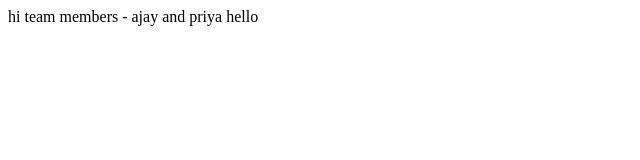
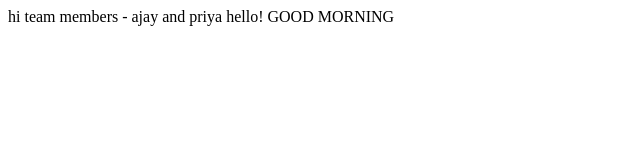
Before and after one commit to priya9111/ror-site, a plain HTML site: page index.html in a window 1280 px wide. Shown: the whole page, without its empty margins (0-640 px from the left). Drawn offline with Linux system fonts and the light colour scheme.

Commit message:
UPDATE DETAILS

```diff
--- a/index.html
+++ b/index.html
@@ -7,6 +7,6 @@
 </head>
 <body>
     hi team members - ajay and priya
-    hello
+    hello! GOOD MORNING
 </body>
 </html>
```
